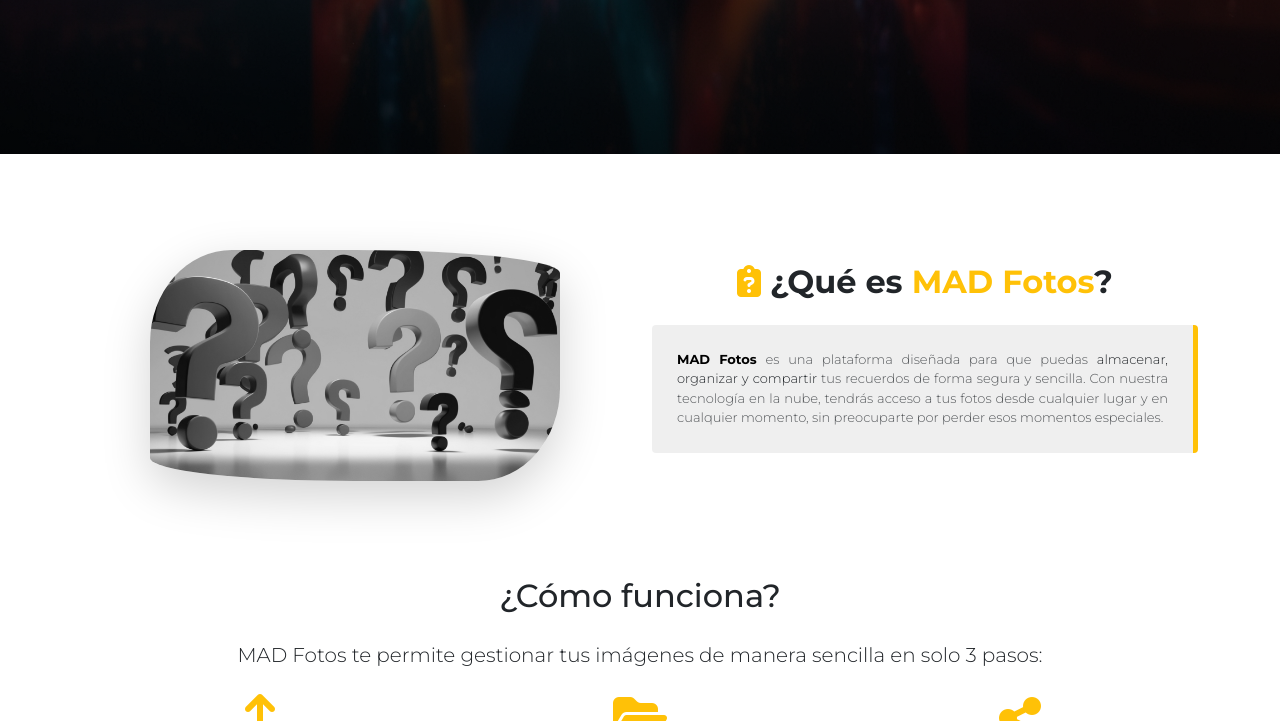
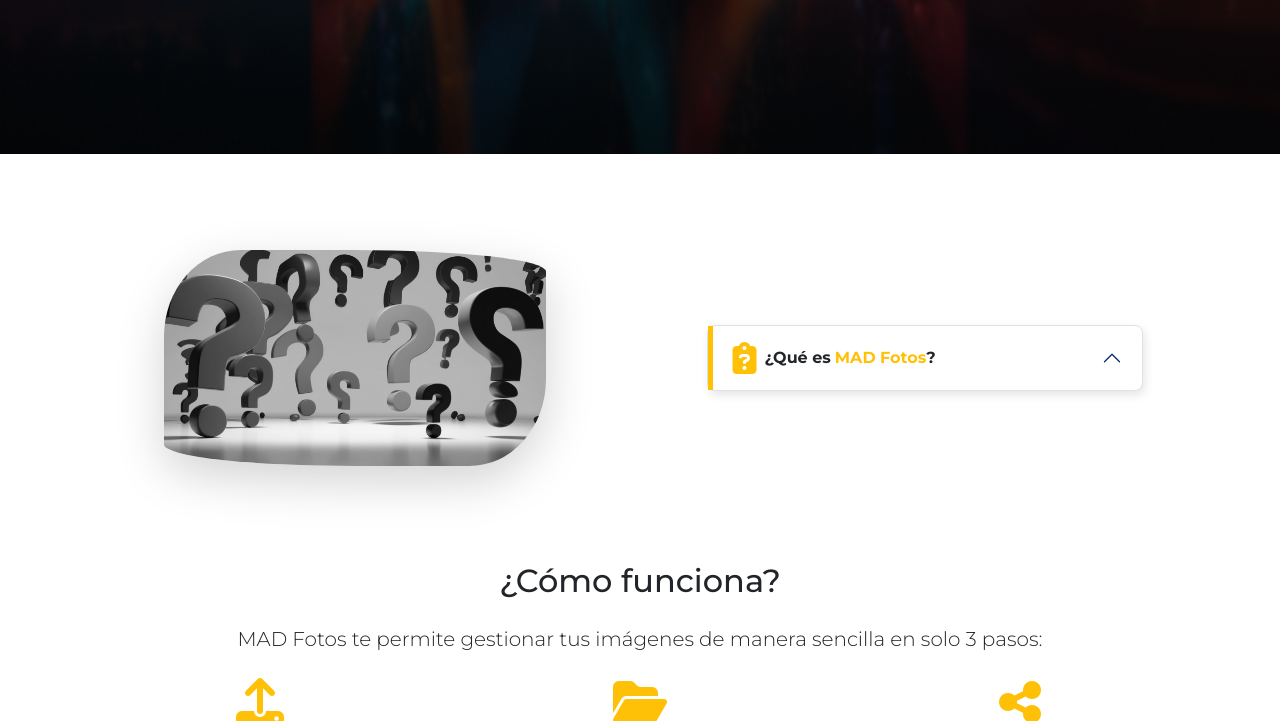
Before and after one commit to miltonfruiz/madfotos, a Flask app: page / in a window 1280 px wide. Shown: the part 646-1367 px from the top of the page. Run offline with Flask 3, Linux system fonts and the light colour scheme; some libraries are stand-ins or nearby versions; some web fonts are replaced.

Commit message:
Actualización 18/02: Creación de accordion

```diff
--- a/static/javascript/app.js
+++ b/static/javascript/app.js
@@ -1,6 +1,6 @@
+/*---------- Efecto cambio en imagen ----------*/
 document.addEventListener("DOMContentLoaded", function () {
   const img = document.getElementById("img-que-es");
-
   img.addEventListener("mouseenter", function () {
     img.classList.add("hovered");
     setTimeout(() => {
@@ -11,7 +11,6 @@ document.addEventListener("DOMContentLoaded", function () {
       }, 150);
     }, 50);
   });
-
   img.addEventListener("mouseleave", function () {
     img.classList.remove("hovered");
     setTimeout(() => {
@@ -23,3 +22,18 @@ document.addEventListener("DOMContentLoaded", function () {
     }, 50);
   });
 });
+/*---------- Apertura/Cierre acordeón automaticao ----------*/
+document.addEventListener("DOMContentLoaded", function () {
+  const accordionButton = document.getElementById("accordionButton");
+  const collapseInfo = document.getElementById("collapseInfo");
+  accordionButton.addEventListener("mouseover", function () {
+    if (!collapseInfo.classList.contains("show")) {
+      new bootstrap.Collapse(collapseInfo, { toggle: true });
+    }
+  });
+  collapseInfo.addEventListener("mouseleave", function () {
+    if (collapseInfo.classList.contains("show")) {
+      new bootstrap.Collapse(collapseInfo, { toggle: true });
+    }
+  });
+});
--- a/static/style.css
+++ b/static/style.css
@@ -77,13 +77,36 @@ footer a {
   font-size: 16px;
 }
 #p-que-es {
-  font-size: 13px;
+  font-size: 12px;
+  font-weight: 400;
   text-align: justify;
-  background-color: rgba(0, 0, 0, 0.064);
   border-radius: 4px;
-  padding: 25px;
+  margin-bottom: 0;
+}
+#container-response {
   border-right: 5px solid #ffc107;
+  margin: 7px;
 }
+.accordion-header {
+  border-left: 5px solid #ffc107;
+}
+.accordion-button {
+  border-radius: 8px !important;
+}
+.accordion-item {
+  max-width: 80%;
+  border-radius: 8px !important;
+  box-shadow: 2px 4px 10px rgba(0, 0, 0, 0.1);
+}
+.accordion-body {
+  border-radius: 0 0 8px 8px !important;
+}
+.accordion-button:focus,
+.accordion-button:not(.collapsed) {
+  background-color: transparent !important;
+  box-shadow: none !important;
+}
+
 #span-presentation {
   font-weight: 900;
   text-shadow: 2px 2px 5px white;
@@ -165,7 +188,7 @@ footer a {
 }
 #img-que-es {
   filter: grayscale(100%);
-  max-width: 75%;
+  max-width: 70%;
   border-radius: 20% 50% / 40% 10%;
   transition: filter 0.5s ease-in-out, border-color 0.5s ease-in-out,
     border-radius 0.5s ease-in-out, transform 0.3s ease-in-out,
--- a/templates/presentacion.html
+++ b/templates/presentacion.html
@@ -78,20 +78,46 @@
             >
           </div>
         </div>
-        <div class="col-lg-6">
-          <h2 class="mb-4 fw-bold text-dark text-center">
-            <i class="fa-solid fa-clipboard-question"></i> ¿Qué es
-            <span class="text-warning">MAD Fotos</span>?
-          </h2>
-          <p id="p-que-es" class="lead text-muted">
-            <strong class="text-black fw-bold">MAD Fotos</strong> es una
-            plataforma diseñada para que puedas
-            <span class="text-dark">almacenar, organizar y compartir</span>
-            tus recuerdos de forma segura y sencilla. Con nuestra tecnología en
-            la nube, tendrás acceso a tus fotos desde cualquier lugar y en
-            cualquier momento, sin preocuparte por perder esos momentos
-            especiales.
-          </p>
+        <!-- Accordion Bootstrap -->
+        <div
+          class="col-lg-6 d-flex justify-content-center"
+          id="accordionExample"
+        >
+          <div class="accordion-item accordion w-100">
+            <h2 class="accordion-header fw-bold text-dark mx-0">
+              <button
+                id="accordionButton"
+                class="accordion-button fw-bold text-dark"
+                type="button"
+                data-bs-toggle="collapse"
+                data-bs-target="#collapseInfo"
+                aria-expanded="false"
+                aria-controls="collapseInfo"
+              >
+                <i class="fa-solid fa-clipboard-question me-2"></i> ¿Qué es
+                <span class="text-warning ms-1"> MAD Fotos</span>?
+              </button>
+            </h2>
+            <div
+              id="collapseInfo"
+              class="accordion-collapse collapse"
+              data-bs-parent="#accordionExample"
+            >
+              <div id="container-response" class="accordion-body mx-0 mb-0">
+                <p id="p-que-es" class="lead text-muted">
+                  <strong class="text-black fw-bold">MAD Fotos</strong> es una
+                  plataforma diseñada para que puedas
+                  <span class="text-dark"
+                    >almacenar, organizar y compartir</span
+                  >
+                  tus recuerdos de forma segura y sencilla. Con nuestra
+                  tecnología en la nube, tendrás acceso a tus fotos desde
+                  cualquier lugar y en cualquier momento, sin preocuparte por
+                  perder esos momentos especiales.
+                </p>
+              </div>
+            </div>
+          </div>
         </div>
       </div>
     </section>
```
